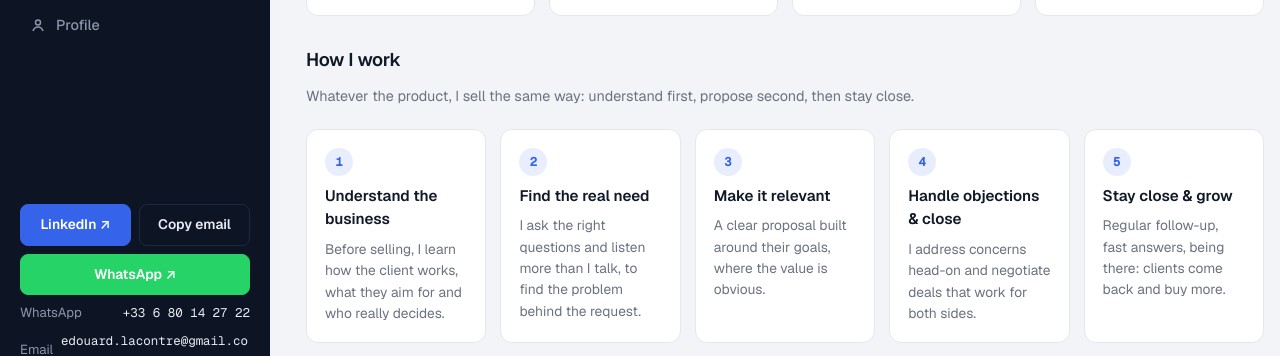
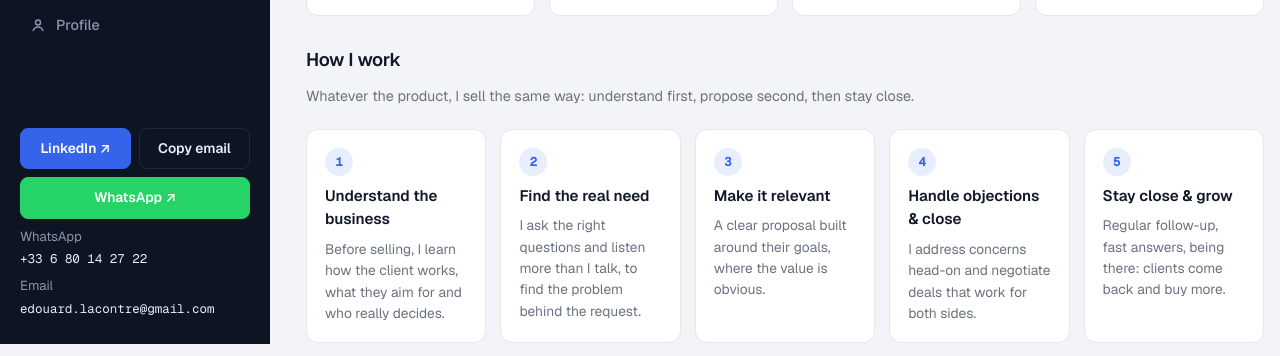
Before and after one commit to edouard-lacontre/edouard-lacontre.github.io, a plain HTML site: page index.html in a window 1280 px wide. Shown: the part 456-812 px from the top of the page. Drawn offline with nearby package versions, Linux system fonts and the light colour scheme.

Commit message:
Add files via upload

```diff
--- a/index.html
+++ b/index.html
@@ -47,7 +47,9 @@ nav.menu a svg{width:16px;height:16px;flex:none}
 .lang button[aria-pressed="true"]{background:var(--side-ink);color:var(--side)}
 .contact{display:grid;gap:8px}
 .contact .row{display:flex;justify-content:space-between;align-items:center;gap:8px;font-size:.82rem;color:var(--side-muted)}
-.contact .val{color:var(--side-ink);font-family:var(--mono);font-size:.78rem;user-select:all;overflow-wrap:anywhere}
+.side{box-sizing:border-box}
+.contact .row{flex-direction:column;align-items:flex-start;gap:2px}
+.contact .val{color:var(--side-ink);font-family:var(--mono);font-size:.78rem;user-select:all;white-space:nowrap}
 .sbtn{display:flex;justify-content:center;align-items:center;gap:8px;padding:9px 12px;border-radius:8px;border:1px solid var(--side-line);background:transparent;color:var(--side-ink);font-size:.86rem;font-weight:600;text-decoration:none;cursor:pointer}
 .sbtn.primary{background:var(--accent);border-color:var(--accent);color:#fff}
 .btns{display:grid;grid-template-columns:1fr 1fr;gap:8px}
```
